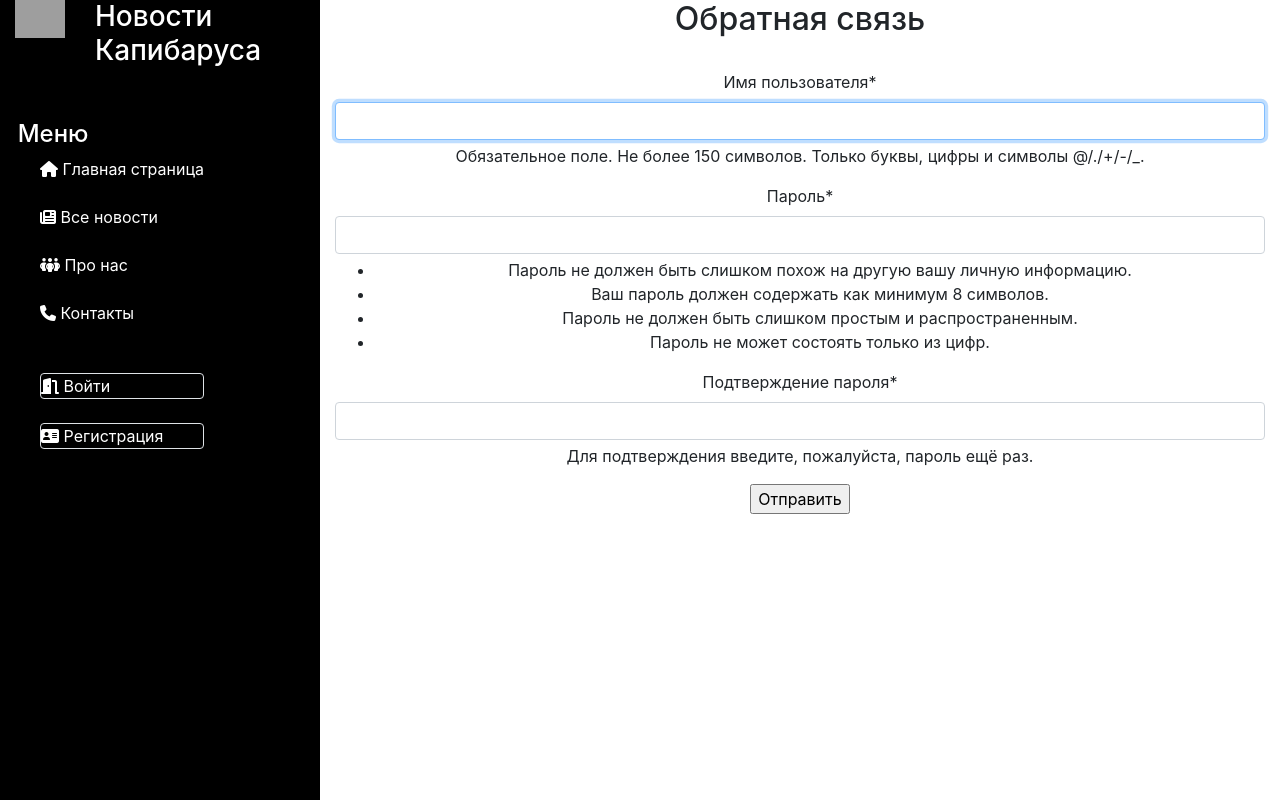
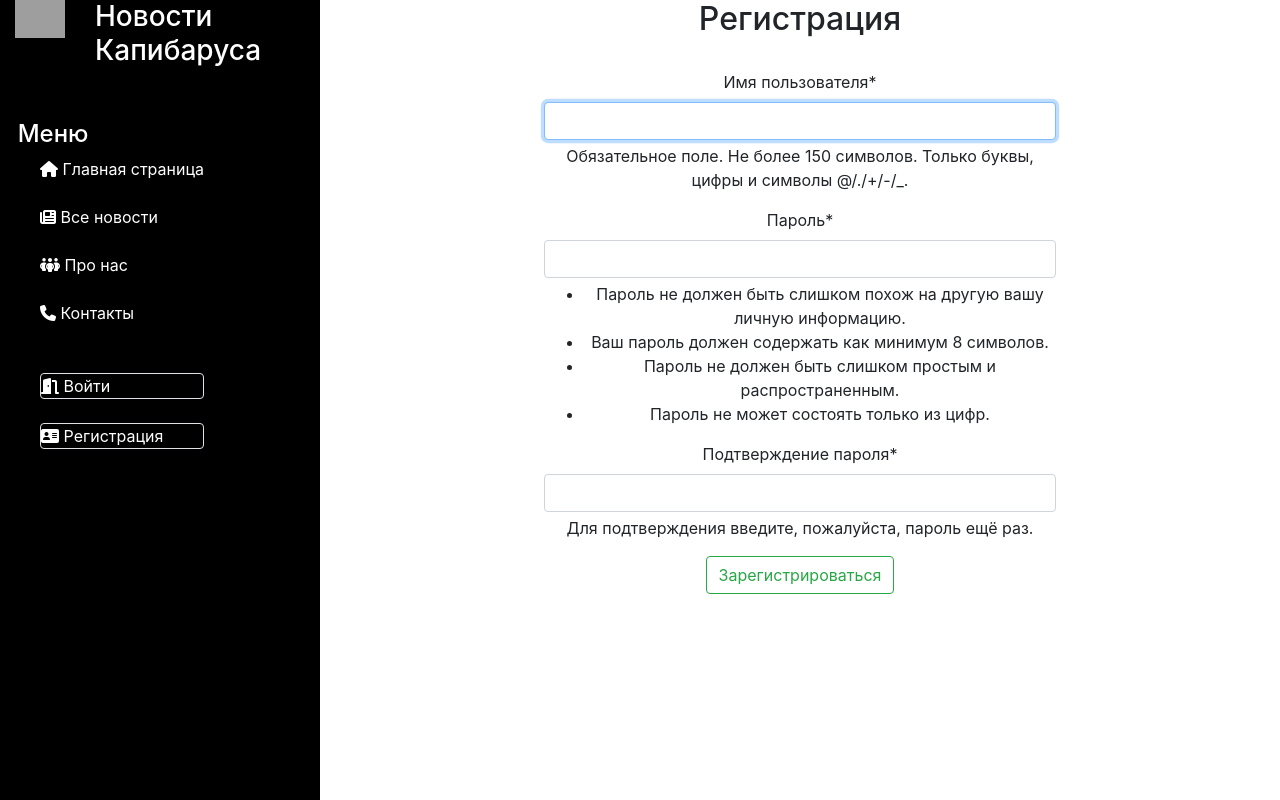
Before and after one commit to user487652/pyll, a Django app: page /users/registration in a window 1280 px wide. Run offline with Django 4.2, Linux system fonts and the light colour scheme; some libraries are stand-ins or nearby versions; grey boxes are pictures that could not be loaded.

Commit message:
09122023

```diff
--- a/NewStudyRostelecom/main/static/main/css/style.css
+++ b/NewStudyRostelecom/main/static/main/css/style.css
@@ -71,3 +71,8 @@ body {
     width: 500px;
     height: 300px;
 }
+
+#reg_form {
+    width: 55%;
+    margin: auto;
+}
--- a/NewStudyRostelecom/main/urls.py
+++ b/NewStudyRostelecom/main/urls.py
@@ -24,6 +24,6 @@ urlpatterns = [
     # path('AllNews.html', views.allnews, name='allnews'),
     # path('News/<int:a>', views.News, name='news'),
     path('Contacts.html', views.contacts, name='contacts'),
-    path('Registration.html', views.registration, name='registration'),
+    # path('Registration.html', views.registration, name='registration'),
     path('Account.html', views.account, name='account'),
 ]
--- a/NewStudyRostelecom/users/templates/users/registration.html
+++ b/NewStudyRostelecom/users/templates/users/registration.html
@@ -5,13 +5,13 @@
 {% block content %}
 
 
-<div class="text-center">
-    <h2>Обратная связь</h2>
+<div class="text-center" id="reg_form">
+    <h2>Регистрация</h2>
     <br>
     <form method="post">
         {% csrf_token %}
         {{ form|crispy }}
-        <input type="submit" value="Отправить">
+        <input type="submit" class="btn btn-outline-success" value="Зарегистрироваться">
     </form>
 </div>
 
```
